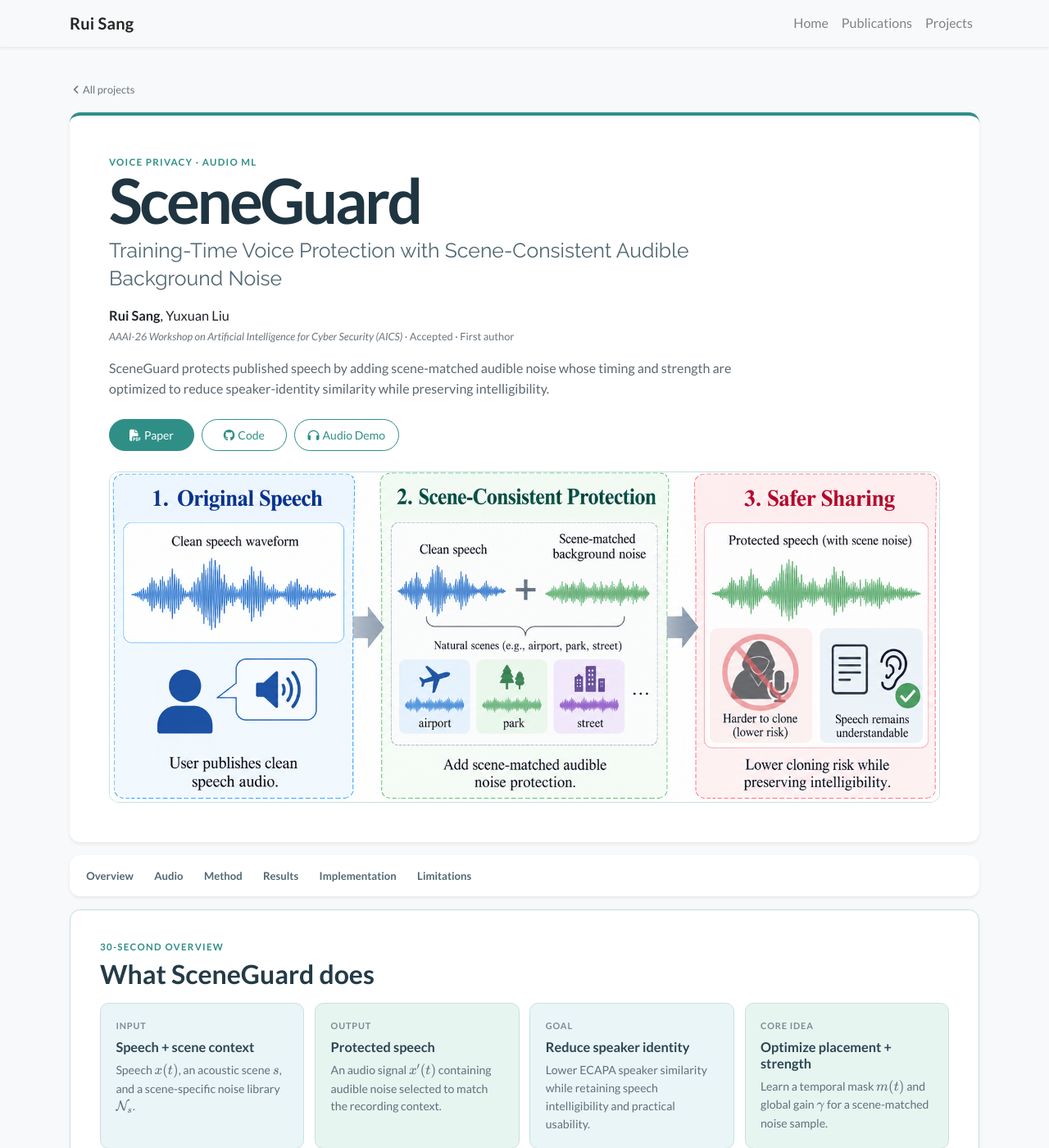
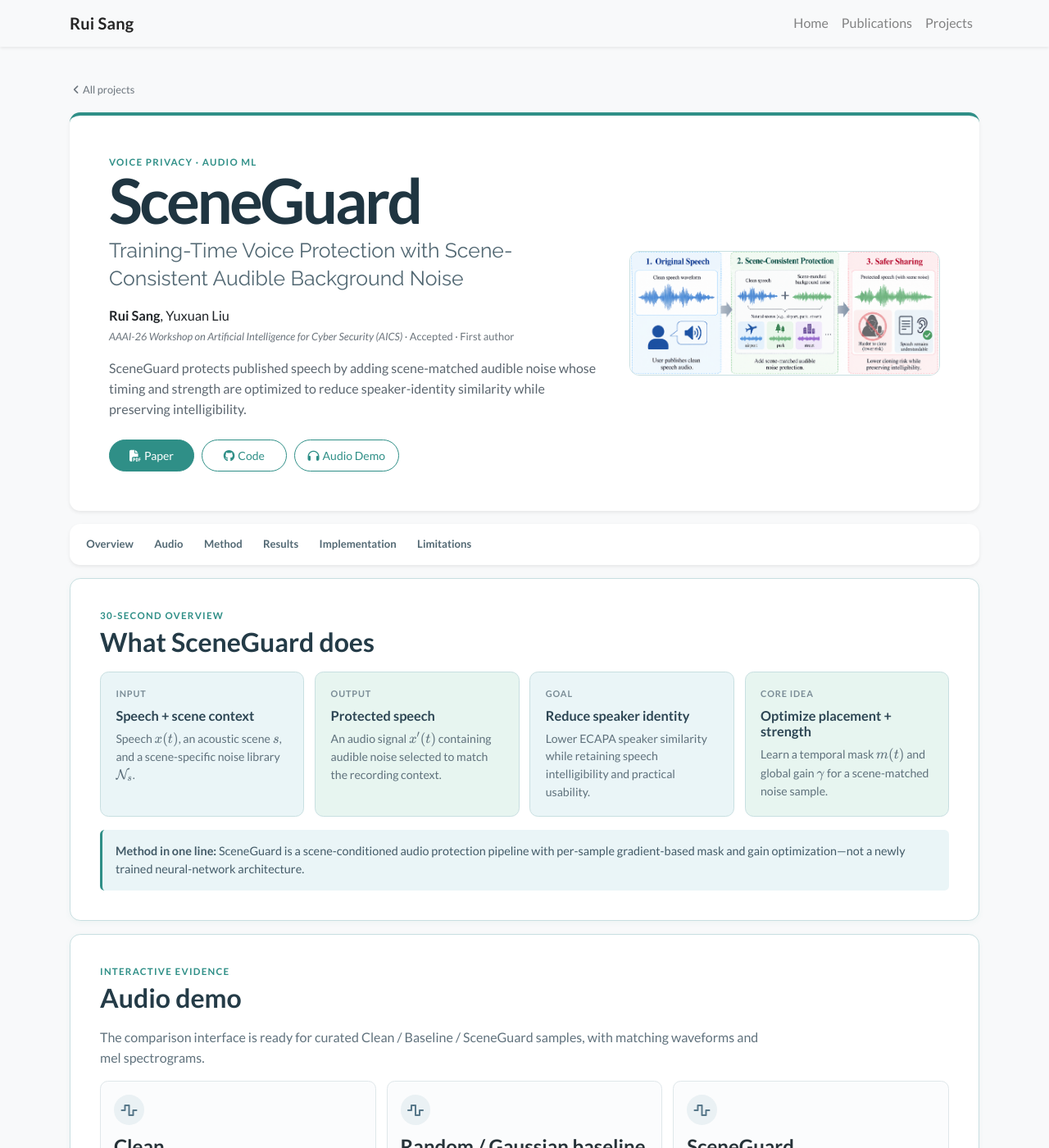
Before and after one commit to richael-sang/richael-sang.github.io, a Jekyll site: the page built from _projects/sceneguard.md, in a window 1280 px wide and 1400 px high. Shown: the whole window at 82% size. Built offline with Jekyll 4.4.1, drawn with Linux system fonts in a browser that asks for light colours; nearby versions of some CDN libraries; a style sheet for code colours, icons or effects is not loaded.

Commit message:
refine SceneGuard figure sizing
Co-authored-by: Cursor <cursoragent@cursor.com>

```diff
--- a/_layouts/project.html
+++ b/_layouts/project.html
@@ -7,6 +7,7 @@ layout: default
         <i class="fas fa-angle-left mr-1" aria-hidden="true"></i>All projects
     </a>
     <header class="project-hero mt-3 p-4 p-md-5 bg-white shadow-sm rounded-xl">
+        {% if page.hero_figure %}<div class="project-hero-grid"><div class="project-hero-copy">{% endif %}
         {% if page.project_type %}<div class="project-eyebrow">{{ page.project_type }}</div>{% endif %}
         <h1 class="project-title mb-2">{{ page.title }}</h1>
         {% if page.subtitle %}<p class="project-subtitle mb-3">{{ page.subtitle }}</p>{% endif %}
@@ -31,9 +32,11 @@ layout: default
         </div>
         {% endif %}
         {% if page.hero_figure %}
+        </div>
         <figure class="project-hero-figure">
             <img src="{{ page.hero_figure | relative_url }}" alt="{{ page.hero_figure_alt | default: page.title }}" fetchpriority="high">
         </figure>
+        </div>
         {% endif %}
     </header>
 
--- a/assets/css/project-page.css
+++ b/assets/css/project-page.css
@@ -25,6 +25,17 @@
     min-width: 0;
     max-width: 100%;
     border-top: 4px solid var(--sg-teal);
+}
+
+.project-hero-grid {
+    display: grid;
+    grid-template-columns: minmax(0, 1.35fr) minmax(300px, 0.85fr);
+    gap: 2rem;
+    align-items: center;
+}
+
+.project-hero-copy {
+    min-width: 0;
 }
 
 .project-eyebrow,
@@ -90,10 +101,11 @@
     max-width: 100%;
     min-width: 0;
     overflow: hidden;
-    margin: 1.6rem 0 0;
+    margin: 0;
     border: 1px solid var(--sg-line);
     border-radius: 0.75rem;
     background: var(--sg-pale);
+    justify-self: end;
 }
 
 .project-hero-figure img {
@@ -400,6 +412,10 @@
 }
 
 .technical-figure-borderless {
+    width: 100%;
+    max-width: 900px;
+    margin-right: auto;
+    margin-left: auto;
     padding: 0;
     border: 0;
     border-radius: 0;
@@ -720,6 +736,16 @@
 }
 
 @media (max-width: 991.98px) {
+    .project-hero-grid {
+        grid-template-columns: 1fr;
+        gap: 1.4rem;
+    }
+
+    .project-hero-figure {
+        max-width: 720px;
+        justify-self: center;
+    }
+
     .overview-grid,
     .evaluation-grid,
     .result-highlight-grid {
@@ -776,13 +802,6 @@
         min-width: 720px;
     }
 
-    .project-hero-figure {
-        overflow-x: auto;
-    }
-
-    .project-hero-figure img {
-        min-width: 620px;
-    }
 }
 
 @media (max-width: 575.98px) {
```
